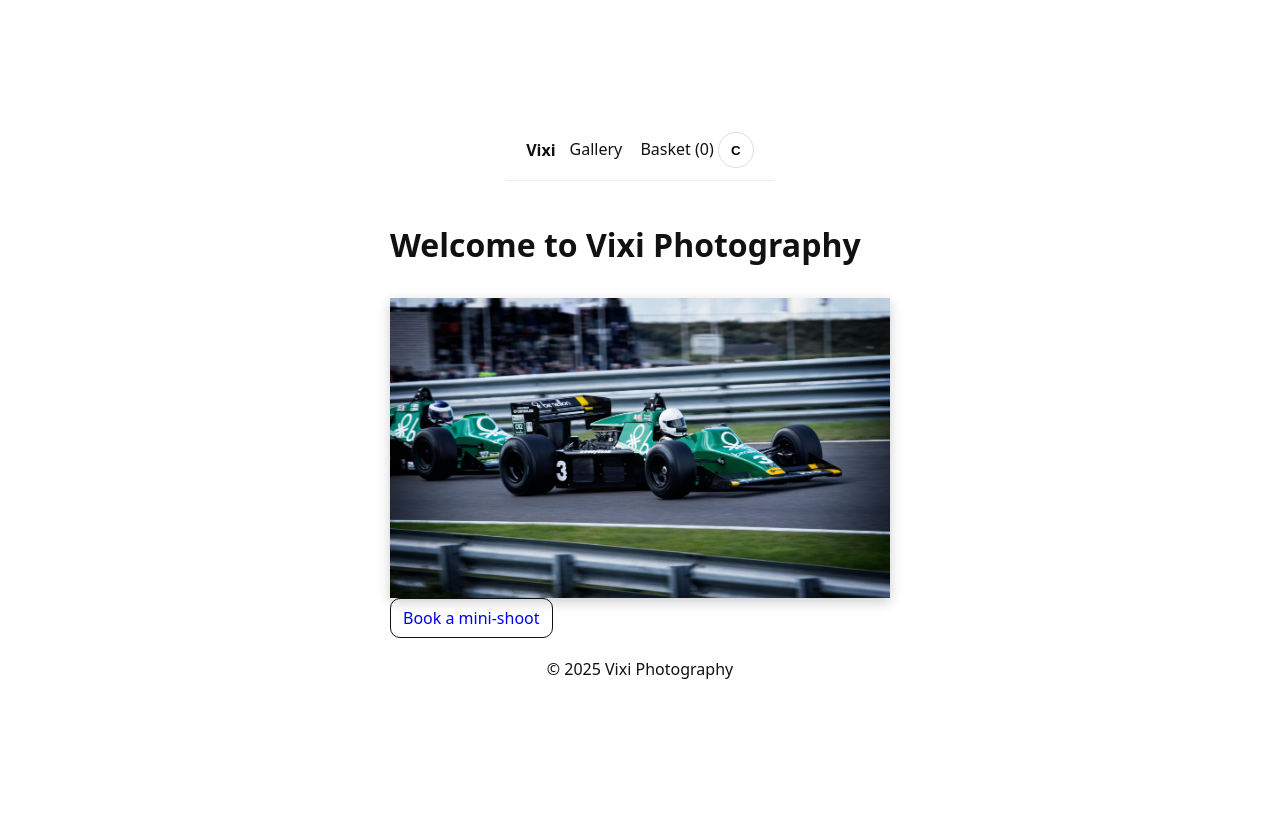
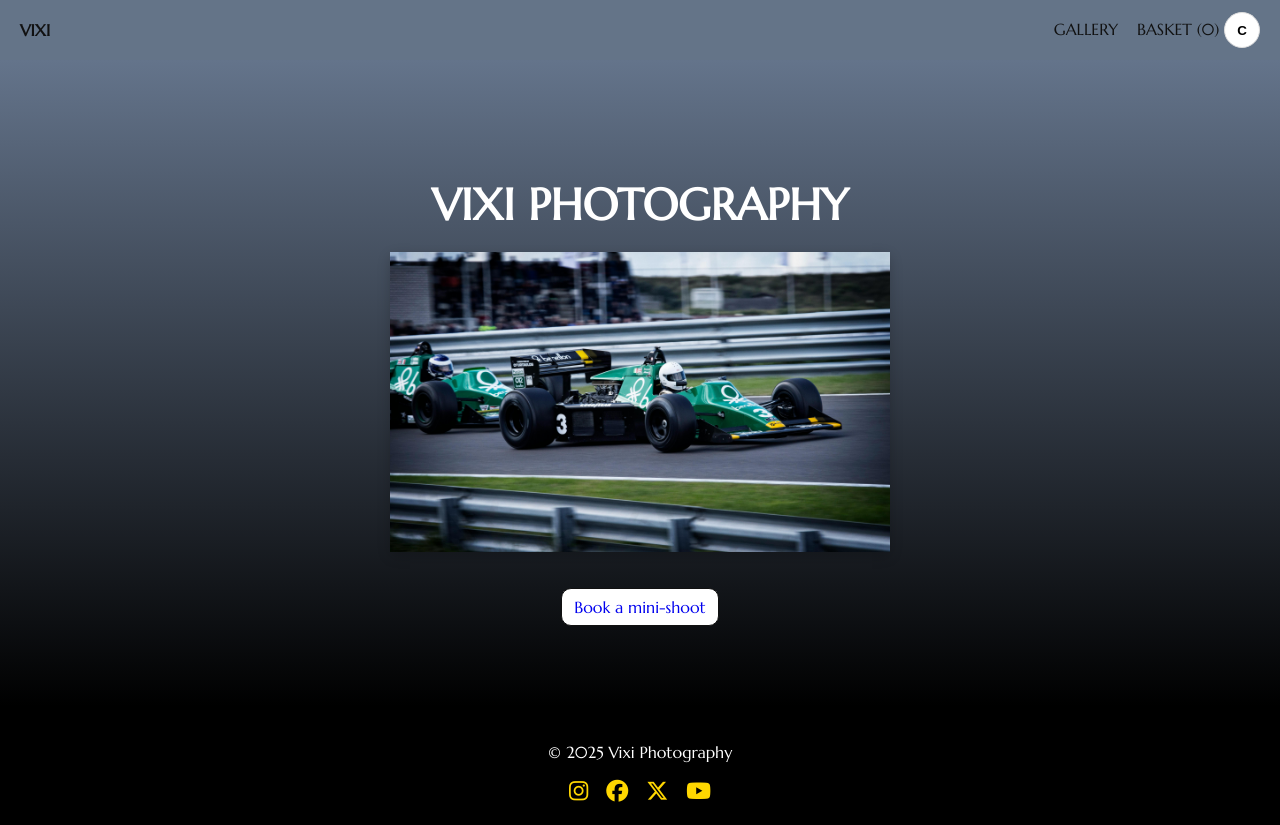
Before and after one commit to ccrd1711/vixi_photography, a Django app: page / in a window 1280 px wide. Before the commit the page ends 679 px from the top, so only its background shows below. Run offline with Django 4.2, Linux system fonts and the light colour scheme; a user stored in the database is signed in; some libraries are stand-ins or nearby versions.

Commit message:
apply much further styling including introductory gradient to home page for test, social media icons, nav movement, and further toggle amendments

```diff
--- a/static/css/style.css
+++ b/static/css/style.css
@@ -1,17 +1,17 @@
 body {
-  font-family: system-ui, Arial, sans-serif;
+  background: linear-gradient(to bottom, #64748B 0%, #000 100%);
+  color: #fff;
+  font-family: Marcellus, Arial, sans-serif;
   margin: 0;
   padding: 0;
-  display: flex;
-  flex-direction: column;
-  align-items: center;
-  justify-content: center;
-  min-height: 100vh;
   background: #f9f9f9;
 }
 
 h1 {
+  font-family: Marcellus, Arial, sans-serif;
+  text-align: center;
   margin-bottom: 2rem;
+  font-size: 44px;
 }
 
 /*Nav bar profile icon stuff*/
@@ -31,12 +31,48 @@ h1 {
 }
 .dropdown a:hover { background: #f6f6f6; }
 .dropdown.open { display: block; }
+.dropdown.show { display:block; }
+
+/* Hero section */
+.full-cover {
+  width: 100vw;
+  margin-left: 50%;
+  transform: translateX(-50%);
+}
+
+.hero {
+  /* background: #647488; */
+  background: linear-gradient(to bottom, #64748B 0%, #000 100%);
+  color: #fff;
+  text-align: center;
+  padding: 80px 20px;
+  border-radius: 0;
+}
+
+.hero h1 {
+  margin-bottom: 20px;
+}
+
+.hero .roulette-box {
+  margin: 0 auto 20px;
+  max-width: 600px;
+}
+
+.hero img {
+  display: block;
+  margin: 0 auto;
+}
+
+.hero .btn {
+  margin-top: 16px;
+}
 
 /* Home screen roulette */
 .roulette-box {
   position: relative;
   width: 500px;
   height: 300px;
+  margin: 0 auto 20px;
   overflow: hidden;
   box-shadow: 0 4px 12px rgba(0,0,0,0.2);
   background: #fff;
@@ -58,23 +94,24 @@ h1 {
 /* layout */
 .page {
   margin:0;
-  font-family:system-ui, -apple-system, Segoe UI, Roboto, Arial;
-  background:#fff;
+  background: transparent;
   color:#111;
 }
 
 .container {
   max-width:1100px;
   margin:0 auto;
-  padding:20px;
+  /* padding:20px; */
 }
 
 /* nav */
 .nav {
+  background: #647488;
+  color: fff;
   display:flex;
   justify-content:space-between;
   align-items:center; padding:12px 20px;
-  border-bottom:1px solid #eee;
+  /* border-bottom:1px solid #eee; */
 }
 .brand {
   font-weight:700;
@@ -220,3 +257,39 @@ body.dark .grid img {
   display:flex;
   gap:12px;
 }
+
+/* Footer styling */
+.footer {
+  border-top: 1px solid var(--border);
+  padding: 20px 4vw;
+  text-align: center;
+  background: #000;
+  color: #fff;
+}
+
+.social-links {
+  margin-top: 8px;
+  display: flex;
+  justify-content: center;
+  gap: 18px;
+  font-size: 22px;
+}
+
+.social-links a {
+  text-decoration: none;
+  transition: transform .2s;
+  color: gold;
+}
+
+.social-links a:hover {
+  transform: scale(1.2);
+}
+
+.social-links i {
+  font-size: 22px;
+  color: var(--fg);
+}
+
+.social-links a:hover i {
+  color: var(--brand);
+}
--- a/templates/base.html
+++ b/templates/base.html
@@ -3,24 +3,35 @@
 <html lang="en">
 <head>
   <meta charset="utf-8">
+
+  <!-- Main stylesheet -->
+  <link rel="stylesheet" href="{% static 'css/style.css' %}">
+
+  <!-- Font -->
+  <link rel="stylesheet" href="https://fonts.googleapis.com/css2?family=Marcellus&display=swap">
+
+  <!-- Font Awesome kit -->
+  <script src="https://kit.fontawesome.com/cae9254a7d.js" crossorigin="anonymous"></script>
+
   <title>{% block title %}Vixi Photography{% endblock %}</title>
   <link rel="stylesheet" href="{% static 'css/style.css' %}">
 </head>
-<body class="page">
+
+<body class="page {% block body_class %}{% endblock %}">
   <header class="nav">
-    <a class="brand" href="{% url 'home' %}">Vixi</a>
+    <a class="brand" href="{% url 'home' %}">VIXI</a>
     <nav class="nav-links">
-      <a href="{% url 'gallery_index' %}">Gallery</a>
-      <a href="{% url 'cart' %}">Basket ({{ cart_count|default:0 }})</a>
+      <a href="{% url 'gallery_index' %}">GALLERY</a>
+      <a href="{% url 'cart' %}">BASKET ({{ cart_count|default:0 }})</a>
       {% if user.is_authenticated %}
   <div class="profile">
     <button class="avatar" id="avatarBtn" aria-haspopup="menu" aria-expanded="false">
       {{ user.username|first|upper }}
     </button>
     <div class="dropdown" id="profileMenu" role="menu" aria-label="Profile menu">
-      <a href="{% url 'profile' %}" role="menuitem">Profile</a>
-      <a href="{% url 'my_orders' %}" role="menuitem">My Orders</a>
-      <a href="{% url 'my_bookings' %}" role="menuitem">My Bookings</a>
+      <a href="{% url 'profile' %}" role="menuitem">PROFILE</a>
+      <a href="{% url 'my_orders' %}" role="menuitem">ORDERS</a>
+      <a href="{% url 'my_bookings' %}" role="menuitem">BOOKINGS</a>
       <a href="{% url 'logout' %}" role="menuitem">Logout</a>
     </div>
   </div>
@@ -35,7 +46,15 @@
     {% block content %}{% endblock %}
   </main>
 
-  <footer class="footer">© 2025 Vixi Photography</footer>
+  <footer class="footer">
+    <p>© 2025 Vixi Photography</p>
+    <div class="social-links">
+      <a href="https://instagram.com" target="_blank" aria-label="Instagram"><i class="fab fa-instagram"></i></a>
+      <a href="https://facebook.com" target="_blank" aria-label="Facebook"><i class="fab fa-facebook"></i></a>
+      <a href="https://x.com" target="_blank" aria-label="X"><i class="fab fa-x-twitter"></i></a>
+      <a href="https://youtube.com" target="_blank" aria-label="youtube"><i class="fab fa-youtube"></i></a>
+    </div>
+  </footer>
 
   <script src="{% static 'js/nav.js' %}"></script>
 </body>
--- a/templates/gallery/gallery.html
+++ b/templates/gallery/gallery.html
@@ -1,6 +1,7 @@
 {% extends 'base.html' %}
 {% load static %}
 {% block title %}Gallery • Vixi Photography{% endblock %}
+{% block body_class %}gallery-scope{% endblock %}
 
 {% block content %}
 <div class="gallery-page" id="galleryPage">
--- a/templates/home.html
+++ b/templates/home.html
@@ -4,7 +4,8 @@
 {% block title %}Home • Vixi Photography{% endblock %}
 
 {% block content %}
-<h1>Welcome to Vixi Photography</h1>
+<section class="hero full-cover">
+  <h1>VIXI PHOTOGRAPHY</h1>
 
   <div class="roulette-box">
     <img src="{% static 'images/testimage1.jpg' %}" class="active" alt="Photo 1">
@@ -13,7 +14,7 @@
   </div>
 
   <a class="btn" href="{% url 'book_request' %}">Book a mini-shoot</a>
-
+</section>
 
 <script src="{% static 'js/roulette.js' %}"></script>
 {% endblock %}
```
Also changed, not shown: db.sqlite3. Lines whose indentation alone changed are shown as unchanged.
